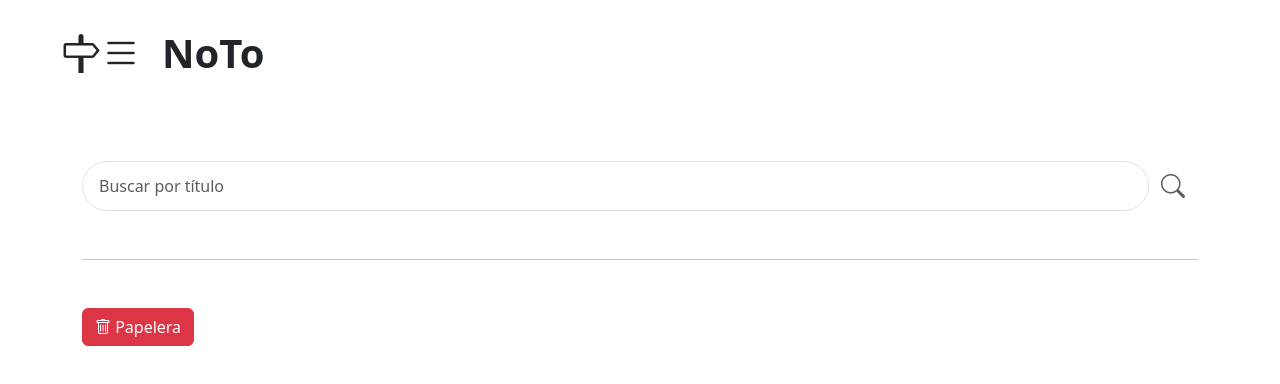
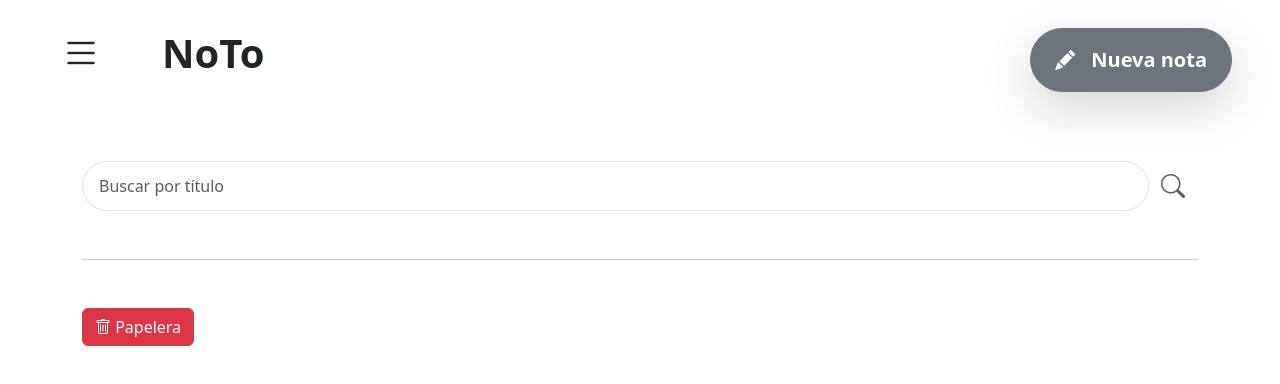
Before and after one commit to andoni980/noto-front, an Angular app: page / in a window 1280 px wide. Shown: the top 384 px of the page. Built offline with nearby package versions, Linux system fonts and the light colour scheme; no server answers.

Commit message:
Cambiado boton Nueva Nota

```diff
--- a/src/app/app.component.html
+++ b/src/app/app.component.html
@@ -1,46 +1,3 @@
-<!-- <nav class="navbar navbar-secondary bg-secondary fixed-top">
-  <div class="container-fluid">
-    <a class="navbar-brand fw-bold fs-4 ms-4 text-light" href="#">NoTo</a>
-    <button class="navbar-toggler" type="button" data-bs-toggle="offcanvas" data-bs-target="#offcanvasDarkNavbar"
-      aria-controls="offcanvasDarkNavbar" aria-label="Toggle navigation">
-      <span class="navbar-toggler-icon"></span>
-    </button>
-    <div class="offcanvas offcanvas-end text-bg-dark" tabindex="-1" id="offcanvasDarkNavbar"
-      aria-labelledby="offcanvasDarkNavbarLabel">
-      <div class="offcanvas-header">
-        <h5 class="offcanvas-title" id="offcanvasDarkNavbarLabel">Dark offcanvas</h5>
-        <button type="button" class="btn-close btn-close-white" data-bs-dismiss="offcanvas" aria-label="Close"></button>
-      </div>
-      <div class="offcanvas-body">
-        <ul class="navbar-nav justify-content-end flex-grow-1 pe-3">
-          <li class="nav-item">
-            <a class="nav-link active" aria-current="page" href="#">Home</a>
-          </li>
-          <li class="nav-item">
-            <a class="nav-link" href="#">Link</a>
-          </li>
-          <li class="nav-item dropdown">
-            <a class="nav-link dropdown-toggle" href="#" role="button" data-bs-toggle="dropdown" aria-expanded="false">
-              Dropdown
-            </a>
-            <ul class="dropdown-menu dropdown-menu-dark">
-              <li><a class="dropdown-item" href="#">Action</a></li>
-              <li><a class="dropdown-item" href="#">Another action</a></li>
-              <li>
-                <hr class="dropdown-divider">
-              </li>
-              <li><a class="dropdown-item" href="#">Something else here</a></li>
-            </ul>
-          </li>
-        </ul>
-        <form class="d-flex mt-3" role="search">
-          <input class="form-control me-2" type="search" placeholder="Search" aria-label="Search">
-          <button class="btn btn-success" type="submit">Search</button>
-        </form>
-      </div>
-    </div>
-  </div>
-</nav> -->
 
 <div class="d-flex justify-content-start align-items-baseline">
   <a
@@ -51,8 +8,7 @@
     aria-controls="offcanvasExample"
   >
     <div class="bg-image">
-      <i class="bi bi-signpost fs-1 fw-bold"></i>
-      <i class="bi bi-list fs-1 position-absolute fw-bold z-n1"></i>
+      <i class="bi bi-list fs-1 fw-bold"></i>
     </div>
   </a>
   <figure class="ms-5 pt-4">
@@ -68,7 +24,11 @@
   aria-labelledby="offcanvasExampleLabel"
 >
   <div class="offcanvas-header">
-    <h5 class="offcanvas-title" id="offcanvasExampleLabel">Offcanvas</h5>
+    <figure class="ms-5 pt-4">
+      <blockquote class="blockquote d-flex justify-content-end">
+        <h1 class="fs-1 fw-bold ms-5">NoTo</h1>
+      </blockquote>
+    </figure>
     <button
       type="button"
       class="btn-close"
--- a/src/app/notas-form/notas-form.component.html
+++ b/src/app/notas-form/notas-form.component.html
@@ -15,11 +15,11 @@
 
     <div class="d-flex justify-content-between">
       <button type="button" class="btn text-start me-2" routerLink="/">
-        <i class="bi bi-arrow-left-short fs-1"></i>
+        <i class="bi bi-arrow-left fs-1"></i>
       </button>
       <button class="btn text-end">
         @if(nota) {
-        <i class="bi bi-arrow-clockwise fs-3"></i>
+        <i class="bi bi-arrow-clockwise fs-1"></i>
         } @else {
         <i class="bi bi-check-square fs-1"></i>
         }
@@ -39,6 +39,7 @@
 
     <div class="d-flex justify-content-between align-items-baseline">
       <div class="my-3 ms-3">
+        <!-- <label for="titulo" class="label fs-5 ms-3 mb-2">Título</label> -->
         <input
           id="titulo"
           type="text"
--- a/src/app/notas-list/notas-list.component.html
+++ b/src/app/notas-list/notas-list.component.html
@@ -21,9 +21,14 @@
   </form>
 </div>
 
-<!-- <div class="text-end">
-  <button class="btn mt-5" routerLink="new">Nueva nota</button>
-</div> -->
+<div class="position-absolute top-0 end-0 position-fixed me-4 mt-1 z-3">
+  <button
+    class="btn btn-secondary m-4 mt-4 shadow-lg px-4 fw-bold py-3 fs-5 rounded-5"
+    routerLink="new"
+  >
+    <i class="bi bi-pencil-fill me-3"></i>Nueva nota
+  </button>
+</div>
 <hr class="hr my-5" />
 @for(nota of notas; track nota.id){
 <div class="card mb-3 border-0 mt-4">
@@ -61,7 +66,7 @@
           <i class="bi bi-pencil-square fs-2"></i>
         </button>
         <button class="btn" (click)="delete(nota.id)">
-          <i class="bi bi-trash fs-1 text-danger"></i>
+          <i class="bi bi-trash-fill fs-1 text-dark"></i>
         </button>
       </div>
     </div>
--- a/src/app/notas-list/notas-list.component.ts
+++ b/src/app/notas-list/notas-list.component.ts
@@ -52,8 +52,13 @@ export default class NotasListComponent implements OnInit {
   }
 
   findByTitulo() {
-    this.notasService.getByTitulo(this.titulo).subscribe((notas) => {
-      this.notas = notas;
-    });
+    if(this.titulo != ''){
+      this.notasService.getByTitulo(this.titulo).subscribe((notas) => {
+        console.log(this.titulo);
+        this.notas = notas;
+      });
+    }else{
+      this.loadList();
+    }
   }
 }
--- a/src/app/services/notas.service.ts
+++ b/src/app/services/notas.service.ts
@@ -13,7 +13,7 @@ export class NotasService {
   }
 
   getByTitulo(titulo: string){
-    return this.http.get<Nota[]>(`http://localhost:8080/notas/${titulo}/titulo`);
+    return this.http.get<Nota[]>(`http://localhost:8080/notas/titulo/${titulo}`);
   }
 
   get(id: number) {
```
Lines whose indentation alone changed are shown as unchanged.
